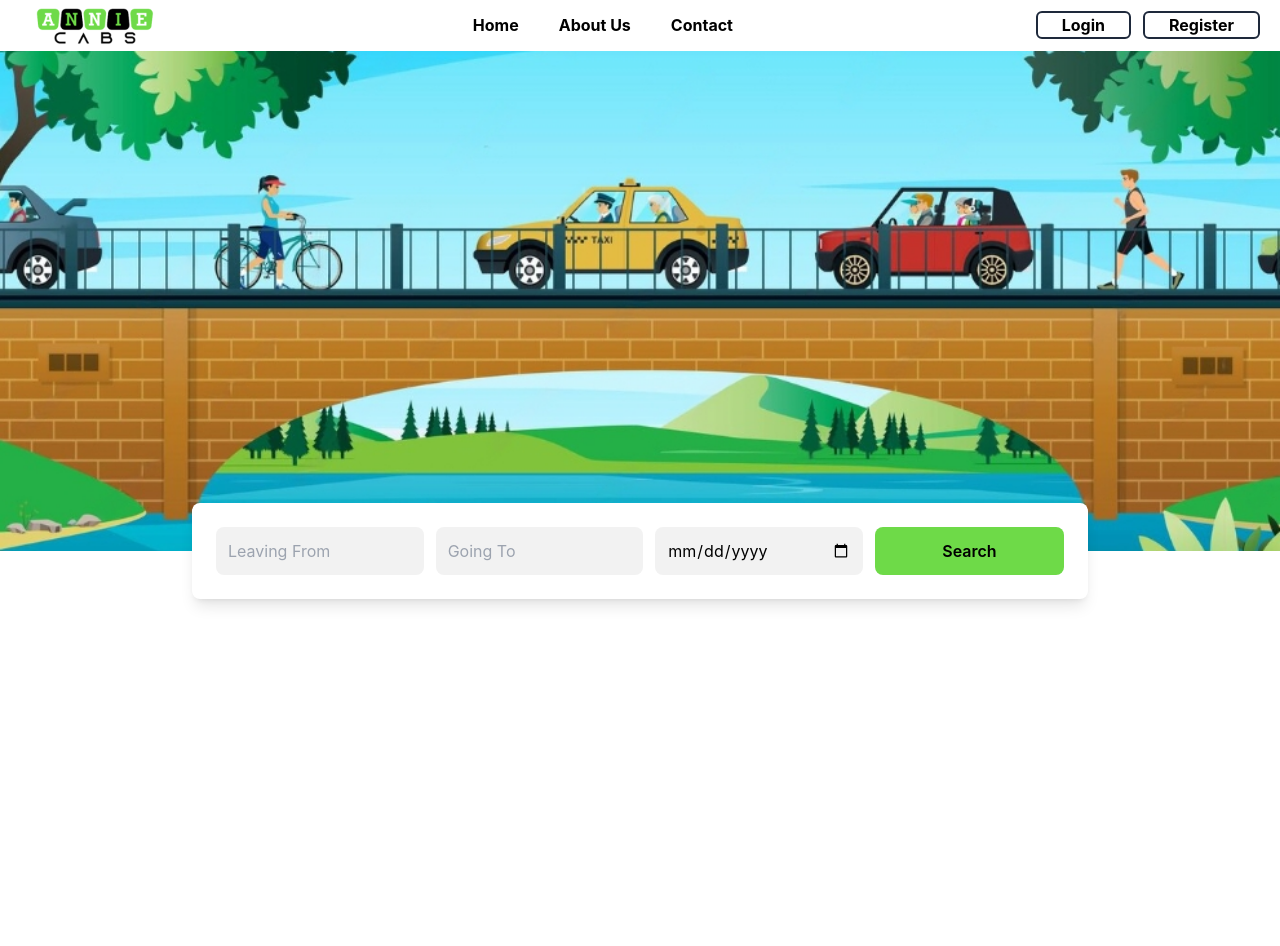
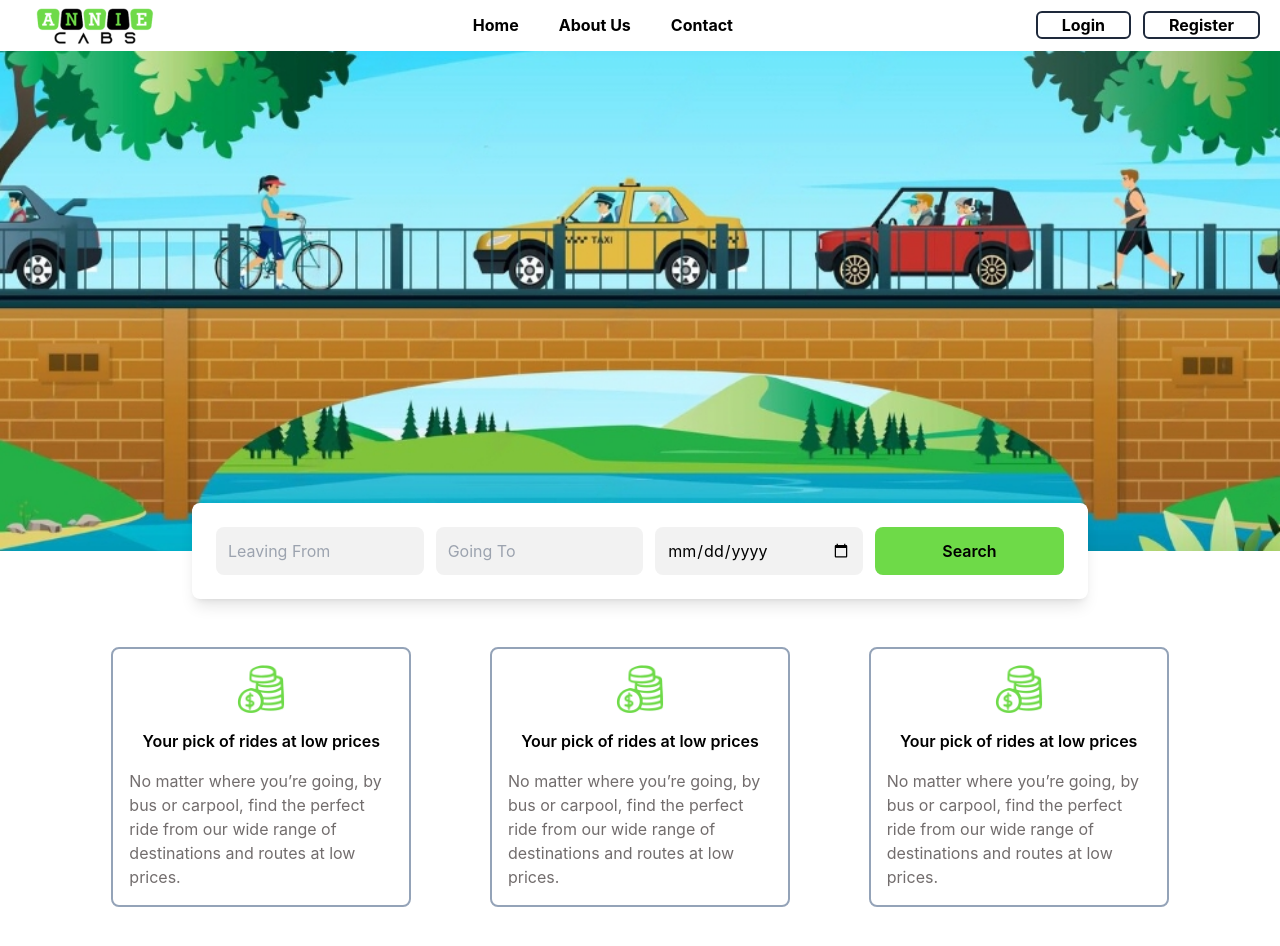
Before and after one commit to Jimi-Chhatrala/react-app-annie-cabs, a React (Create React App) app: page / in a window 1280 px wide. Shown: the top 946 px of the page. Before the commit the page ends 800 px from the top, so only its background shows below. Built offline with nearby package versions, Linux system fonts and the light colour scheme.

Commit message:
Price Section Completed

```diff
--- a/src/App.js
+++ b/src/App.js
@@ -2,12 +2,14 @@ import logo from "./logo.svg";
 import "./App.css";
 import NavBar from "./Components/NavBar";
 import Search from "./Components/Search";
+import Price from "./Components/Price";
 
 function App() {
   return (
     <>
       <NavBar />
       <Search />
+      <Price />
     </>
   );
 }
--- /dev/null
+++ b/src/Components/Price/index.jsx
@@ -0,0 +1,52 @@
+import React from "react";
+
+function Price() {
+  return (
+    <div className="sm:flex mt-20 mb-10 w-full max-w-6xl mx-auto sm:space-x-4 sm:space-y-0 space-y-4 justify-around p-4">
+      <div className="w-full border-2 border-slate-400 space-y-4 rounded-lg sm:max-w-[300px] p-4 items-center grid">
+        <img
+          className="w-12 mx-auto"
+          src={require("../../images/coin-2-svgrepo-com 1.png")}
+          alt="Coin Collection Image"
+        />
+        <span className="text-center font-semibold">
+          Your pick of rides at low prices
+        </span>
+        <div class="text-[#726d6d]">
+          No matter where you’re going, by bus or carpool, find the perfect ride
+          from our wide range of destinations and routes at low prices.
+        </div>
+      </div>
+      <div className="w-full border-2 border-slate-400 space-y-4 rounded-lg sm:max-w-[300px] p-4 items-center grid">
+        <img
+          className="w-12 mx-auto"
+          src={require("../../images/coin-2-svgrepo-com 1.png")}
+          alt="Coin Collection Image"
+        />
+        <span className="text-center font-semibold">
+          Your pick of rides at low prices
+        </span>
+        <div class="text-[#726d6d]">
+          No matter where you’re going, by bus or carpool, find the perfect ride
+          from our wide range of destinations and routes at low prices.
+        </div>
+      </div>
+      <div className="w-full border-2 border-slate-400 space-y-4 rounded-lg sm:max-w-[300px] p-4 items-center grid">
+        <img
+          className="w-12 mx-auto"
+          src={require("../../images/coin-2-svgrepo-com 1.png")}
+          alt="Coin Collection Image"
+        />
+        <span className="text-center font-semibold">
+          Your pick of rides at low prices
+        </span>
+        <div class="text-[#726d6d]">
+          No matter where you’re going, by bus or carpool, find the perfect ride
+          from our wide range of destinations and routes at low prices.
+        </div>
+      </div>
+    </div>
+  );
+}
+
+export default Price;
```
